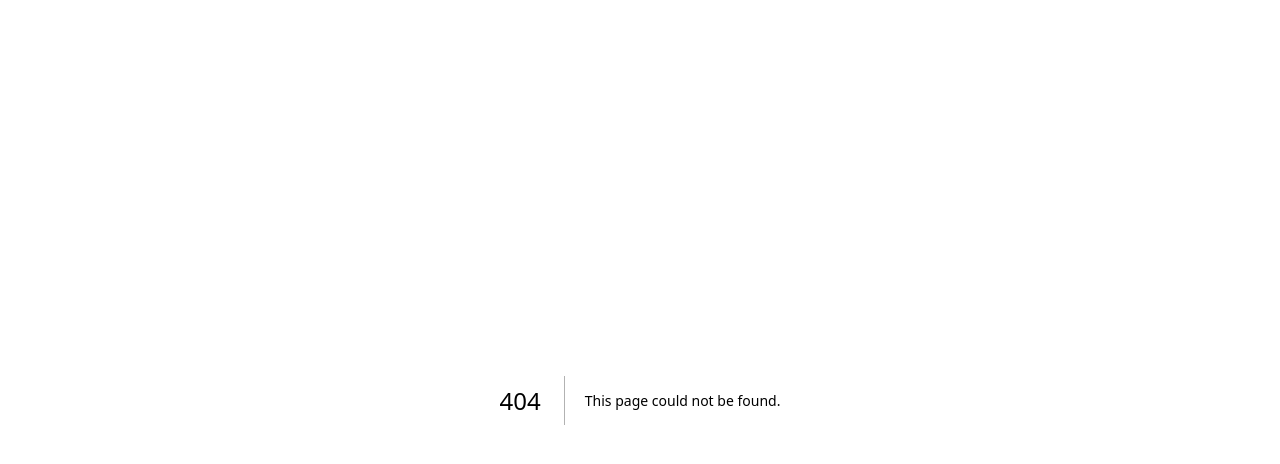
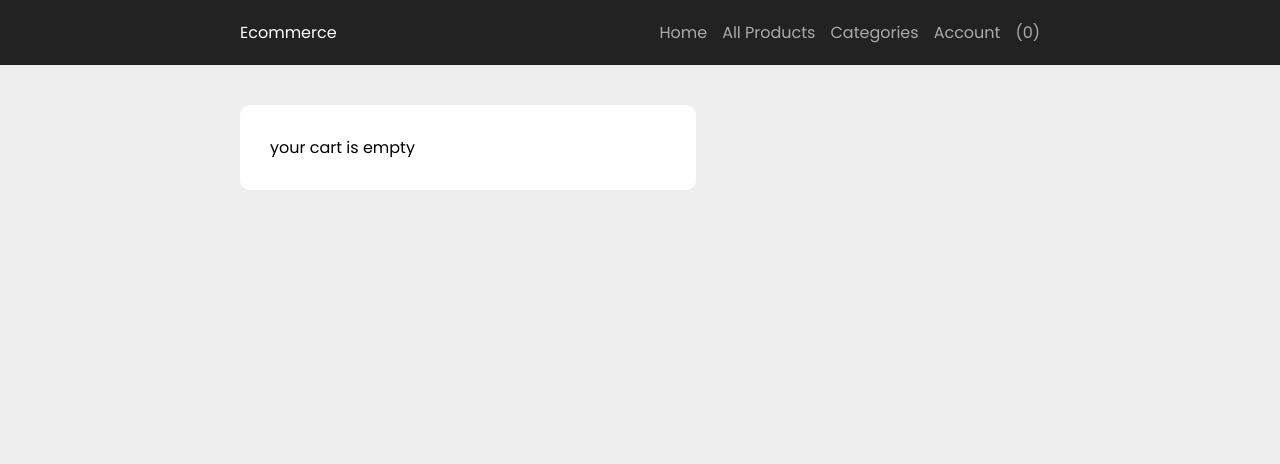
Before and after one commit to Willi0t/ecommerce-front, a Next.js app: page /cart in a window 1280 px wide. Before the commit this address had no page. Shown: the top 464 px of the page. Built offline with nearby package versions, Linux system fonts and the light colour scheme.

Commit message:
uppdating cart page

```diff
--- a/components/Button.js
+++ b/components/Button.js
@@ -11,6 +11,12 @@
     font-weight: 500;
     font-family: inherit;
     text-decoration: none;
+    ${(props) =>
+        props.$backgroundColor &&
+        css`
+            background-color: ${props.$backgroundColor} !important;
+            border: 1px solid ${props.$backgroundColor} !important;
+        `}
     cursor: pointer;
 
     svg {
@@ -39,6 +45,13 @@
             background-color: var(--purple-custom);
             color: #fff;
             border: 1px solid var(--purple-custom);
+        `}
+
+    ${(props) =>
+        props.$block &&
+        css`
+            display: block;
+            width: 100%;
         `}
 
     ${(props) =>
--- /dev/null
+++ b/components/CartContext.js
@@ -0,0 +1,34 @@
+import React from "react";
+import { createContext, useEffect, useState } from "react";
+
+export const CartContext = createContext({});
+
+export function CartContextProvider({ children }) {
+    const ls = typeof window !== "undefined" ? window.localStorage : null;
+    const [cartProducts, setCartProducts] = useState([]);
+
+    useEffect(() => {
+        if (cartProducts?.length > 0) {
+            ls?.setItem("cart", JSON.stringify(cartProducts));
+        }
+    }, [cartProducts]);
+
+    useEffect(() => {
+        if (ls && ls.getItem("cart")) {
+            setCartProducts(JSON.parse(ls.getItem("cart")));
+        }
+    }, []);
+    function addProduct(productId) {
+        setCartProducts((prev) => [...prev, productId]);
+    }
+
+    return (
+        <CartContext.Provider
+            value={{ cartProducts, setCartProducts, addProduct }}
+        >
+            {children}
+        </CartContext.Provider>
+    );
+}
+
+export default CartContextProvider;
--- a/components/Header.js
+++ b/components/Header.js
@@ -1,7 +1,8 @@
+import React, { useContext } from "react";
 import Link from "next/link";
-import React from "react";
 import styled from "styled-components";
 import Center from "./Center";
+import { CartContext } from "./CartContext";
 
 const StyledHeader = styled.header`
     background-color: #222;
@@ -29,6 +30,8 @@
 `;
 
 function Header() {
+    const { cartProducts } = useContext(CartContext);
+
     return (
         <StyledHeader>
             <Center>
@@ -39,7 +42,9 @@
                         <NavLink href={"/products"}>All Products</NavLink>
                         <NavLink href={"/categories"}>Categories</NavLink>
                         <NavLink href={"/Account"}>Account</NavLink>
-                        <NavLink href={"/cart"}>Cart</NavLink>
+                        <NavLink href={"/cart"}>
+                            ({cartProducts.length})
+                        </NavLink>
                     </StyledNav>
                 </Wrapper>
             </Center>
--- a/package.json
+++ b/package.json
@@ -9,6 +9,7 @@
         "lint": "next lint"
     },
     "dependencies": {
+        "axios": "^1.6.7",
         "dotenv": "^16.4.4",
         "eslint": "8.47.0",
         "eslint-config-next": "13.4.19",
--- a/pages/_app.js
+++ b/pages/_app.js
@@ -1,3 +1,4 @@
+import CartContextProvider from "@/components/CartContext";
 import { HelmetProvider, Helmet } from "react-helmet-async";
 import { createGlobalStyle } from "styled-components";
 
@@ -27,7 +28,9 @@
                 />
             </Helmet>
             <GlobalStyles />
-            <Component {...pageProps} />
+            <CartContextProvider>
+                <Component {...pageProps} />
+            </CartContextProvider>
         </HelmetProvider>
     );
 }
--- /dev/null
+++ b/pages/api/cart.js
@@ -0,0 +1,10 @@
+import { mongooseConnect } from "@/lib/mongoose";
+import { Product } from "@/models/Product";
+
+const cartHandler = async (req, res) => {
+    await mongooseConnect();
+    const ids = req.body.ids;
+    res.json(await Product.find({ _id: { $in: ids } }));
+};
+
+export default cartHandler;
--- /dev/null
+++ b/pages/cart.js
@@ -0,0 +1,78 @@
+import React, { useContext, useEffect, useState } from "react";
+import Center from "@/components/Center";
+import Header from "@/components/Header";
+import styled from "styled-components";
+import Button from "@/components/Button";
+import { CartContext } from "@/components/CartContext";
+import axios from "axios";
+
+const ColWrapper = styled.div`
+    display: grid;
+    grid-template-columns: 1.2fr 0.8fr;
+    gap: 40px;
+    //top right bottom left
+    margin: 40px 0 0 0;
+`;
+
+const Box = styled.div`
+    background-color: #fff;
+    border-radius: 10px;
+    padding: 30px;
+`;
+
+const cart = () => {
+    const { cartProducts } = useContext(CartContext);
+    const [products, setProducts] = useState([]);
+
+    useEffect(() => {
+        if (cartProducts.length > 0) {
+            axios.post("/api/cart", { ids: cartProducts }).then((response) => {
+                setProducts(response.data);
+            });
+        } else {
+            setProducts([]);
+        }
+    }, [cartProducts]);
+
+    return (
+        <div>
+            <Header />
+            <Center>
+                <ColWrapper>
+                    <Box>
+                        {!cartProducts?.length && (
+                            <div> your cart is empty</div>
+                        )}
+                        {cartProducts?.length > 0 && (
+                            <>
+                                <h2>Cart</h2>
+                                {products.map((products) => (
+                                    <div>
+                                        {products.title} :
+                                        {
+                                            cartProducts.filter(
+                                                (id) => id === products._id
+                                            ).length
+                                        }
+                                    </div>
+                                ))}
+                            </>
+                        )}
+                    </Box>
+                    {!!cartProducts?.length && (
+                        <Box>
+                            <h2>order information</h2>
+                            <input type="text" placeholder="Address" />
+                            <input type="text" placeholder="Address 2" />
+                            <Button $block $primary $backgroundColor="black">
+                                continue to payment
+                            </Button>
+                        </Box>
+                    )}
+                </ColWrapper>
+            </Center>
+        </div>
+    );
+};
+
+export default cart;
```
Also changed, not shown: components/Featured.js (+14 -3 lines), components/ProductBox.js (+10 -3 lines), 1 other file (tests, documents, lock files or other folders).
